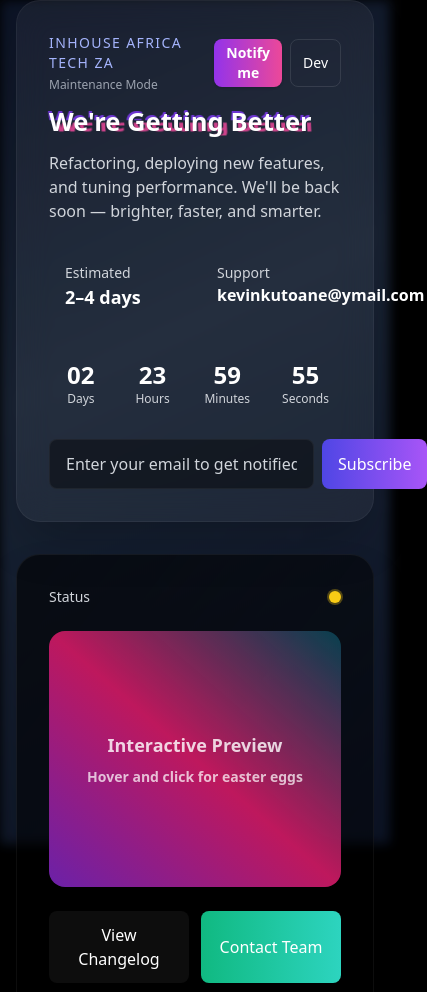
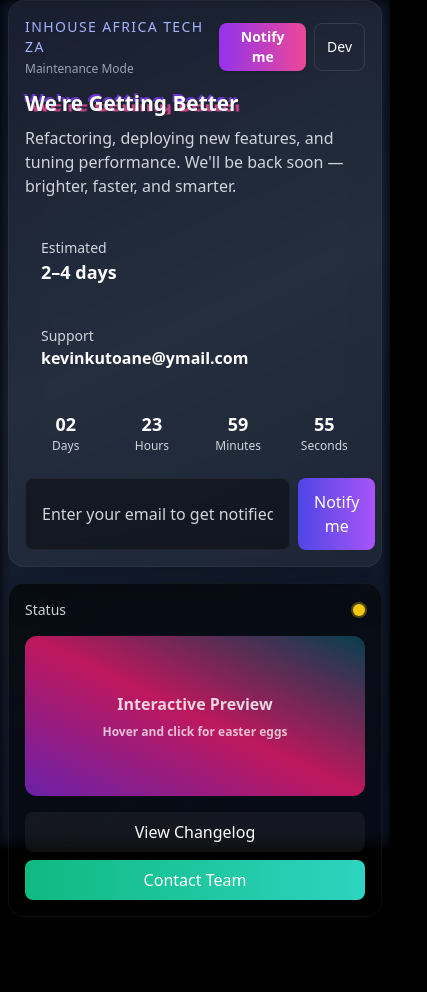
Before and after one commit to kevinkutoane/inhouse-africa-tech, a website: page index.html in a window 390 px wide. Shown: the top 992 px of the page, 427 px wide, since content can reach past the window. After the commit the page ends 917 px from the top, so only its background shows below. Drawn offline with nearby package versions, Linux system fonts and the light colour scheme.

Commit message:
Deploy maintenance page

```diff
--- a/index.html
+++ b/index.html
@@ -7,14 +7,14 @@
     <!-- Tailwind CSS CDN for basic styling -->
     <script src="https://cdn.tailwindcss.com"></script>
 </head>
-<body class="bg-black text-white min-h-screen overflow-hidden font-sans">
+<body class="bg-black text-white min-h-screen font-sans overflow-x-hidden overflow-y-auto">
     <!-- Animated gradient background -->
     <canvas id="bgCanvas" class="absolute inset-0 -z-10 w-full h-full"></canvas>
 
-    <div class="relative z-10 flex items-center justify-center min-h-screen px-4">
-        <div class="max-w-4xl w-full grid grid-cols-1 md:grid-cols-2 gap-8 items-center">
+    <div class="relative z-10 flex items-center justify-center px-2 sm:px-4 min-h-0 h-auto" style="min-height:0;height:auto;">
+        <div class="max-w-4xl w-full grid grid-cols-1 md:grid-cols-2 gap-4 md:gap-8 items-center">
             <!-- Left: hero / glitch title -->
-            <div class="p-8 rounded-3xl bg-white/5 backdrop-blur-lg border border-white/5 shadow-2xl">
+            <div class="p-4 sm:p-6 md:p-8 rounded-2xl md:rounded-3xl bg-white/5 backdrop-blur-lg border border-white/5 shadow-2xl">
                 <div class="flex items-center justify-between mb-4">
                     <div class="space-y-1">
                         <div class="text-sm text-indigo-300 uppercase tracking-widest">Inhouse Africa Tech ZA</div>
@@ -26,13 +26,13 @@
                     </div>
                 </div>
 
-                <h1 class="glitch text-4xl md:text-5xl font-extrabold mb-4 leading-tight" data-text="We're Getting Better">
+                <h1 class="glitch text-2xl sm:text-3xl md:text-5xl font-extrabold mb-3 sm:mb-4 leading-tight break-words" data-text="We're Getting Better">
                     We're Getting Better
                 </h1>
 
                 <p class="text-gray-300 mb-6">Refactoring, deploying new features, and tuning performance. We'll be back soon — brighter, faster, and smarter.</p>
 
-                <div class="grid grid-cols-2 gap-3 mb-6">
+                <div class="grid grid-cols-1 sm:grid-cols-2 gap-2 sm:gap-3 mb-4 sm:mb-6">
                     <div class="p-4 rounded-lg bg-white/3">
                         <div class="text-sm text-gray-300">Estimated</div>
                         <div class="text-lg font-semibold">2–4 days</div>
@@ -43,22 +43,22 @@
                     </div>
                 </div>
 
-                <div class="mb-6">
-                    <div id="countdown" class="flex gap-4 text-center text-sm">
-                        <div class="px-3 py-2 bg-white/3 rounded-lg w-full">
-                            <div id="days" class="text-2xl font-bold">-</div>
+                <div class="mb-4 sm:mb-6">
+                    <div id="countdown" class="flex flex-wrap gap-2 sm:gap-4 text-center text-xs sm:text-sm">
+                        <div class="flex-1 min-w-[70px] px-2 py-2 bg-white/3 rounded-lg">
+                            <div id="days" class="text-lg sm:text-2xl font-bold">-</div>
                             <div class="text-xs text-gray-300">Days</div>
                         </div>
-                        <div class="px-3 py-2 bg-white/3 rounded-lg w-full">
-                            <div id="hours" class="text-2xl font-bold">-</div>
+                        <div class="flex-1 min-w-[70px] px-2 py-2 bg-white/3 rounded-lg">
+                            <div id="hours" class="text-lg sm:text-2xl font-bold">-</div>
                             <div class="text-xs text-gray-300">Hours</div>
                         </div>
-                        <div class="px-3 py-2 bg-white/3 rounded-lg w-full">
-                            <div id="mins" class="text-2xl font-bold">-</div>
+                        <div class="flex-1 min-w-[70px] px-2 py-2 bg-white/3 rounded-lg">
+                            <div id="mins" class="text-lg sm:text-2xl font-bold">-</div>
                             <div class="text-xs text-gray-300">Minutes</div>
                         </div>
-                        <div class="px-3 py-2 bg-white/3 rounded-lg w-full">
-                            <div id="secs" class="text-2xl font-bold">-</div>
+                        <div class="flex-1 min-w-[70px] px-2 py-2 bg-white/3 rounded-lg">
+                            <div id="secs" class="text-lg sm:text-2xl font-bold">-</div>
                             <div class="text-xs text-gray-300">Seconds</div>
                         </div>
                     </div>
@@ -66,30 +66,30 @@
 
                 <form id="notifyForm" class="flex gap-2">
                     <input id="notifyEmail" type="email" placeholder="Enter your email to get notified" class="flex-1 px-4 py-3 rounded-lg bg-black/40 placeholder-gray-300 border border-white/5" />
-                    <button type="submit" class="px-4 py-3 rounded-lg bg-gradient-to-r from-indigo-600 to-purple-500">Subscribe</button>
+                    <button type="submit" id="notifyBtn" class="px-4 py-3 rounded-lg bg-gradient-to-r from-indigo-600 to-purple-500">Notify me</button>
                 </form>
             </div>
 
             <!-- Right: artwork / interactive area -->
-            <div class="p-8 rounded-3xl bg-gradient-to-br from-black/60 to-black/40 border border-white/5 shadow-2xl flex flex-col gap-6">
+        <div class="p-4 sm:p-6 md:p-8 rounded-2xl md:rounded-3xl bg-gradient-to-br from-black/60 to-black/40 border border-white/5 shadow-2xl flex flex-col gap-4 sm:gap-6">
                 <div class="flex items-center justify-between">
                     <div class="text-sm text-gray-300">Status</div>
                     <div id="statusDot" class="w-3 h-3 rounded-full bg-yellow-400 ring-2 ring-yellow-400/30"></div>
                 </div>
 
                                         <div class="flex-1 flex items-center justify-center">
-                            <div id="art" class="w-full h-64 rounded-2xl bg-gradient-to-tr from-purple-800 via-pink-700 to-cyan-500/30 flex items-center justify-center text-3xl font-bold text-white/90 relative overflow-hidden cursor-pointer transition-all duration-300">
+                            <div id="art" class="w-full h-40 sm:h-56 md:h-64 rounded-xl md:rounded-2xl bg-gradient-to-tr from-purple-800 via-pink-700 to-cyan-500/30 flex items-center justify-center text-xl sm:text-2xl md:text-3xl font-bold text-white/90 relative overflow-hidden cursor-pointer transition-all duration-300">
                                 <div id="artText" class="space-y-2 text-center pointer-events-none select-none">
-                                    <div class="text-lg opacity-90">Interactive Preview</div>
-                                    <div class="text-sm opacity-80">Hover and click for easter eggs</div>
+                                    <div class="text-base sm:text-lg opacity-90">Interactive Preview</div>
+                                    <div class="text-xs sm:text-sm opacity-80">Hover and click for easter eggs</div>
                                 </div>
                                 <div id="sparkleBox" class="absolute inset-0 pointer-events-none"></div>
                             </div>
                         </div>
 
-                <div class="flex gap-3">
-                    <button id="ghostBtn" class="flex-1 px-4 py-3 bg-white/5 rounded-lg">View Changelog</button>
-                    <button id="contactBtn" class="flex-1 px-4 py-3 bg-gradient-to-r from-emerald-500 to-teal-400 rounded-lg">Contact Team</button>
+                <div class="flex flex-col sm:flex-row gap-2 sm:gap-3">
+                    <button id="ghostBtn" class="flex-1 px-4 py-2 sm:py-3 bg-white/5 rounded-lg">View Changelog</button>
+                    <button id="contactBtn" class="flex-1 px-4 py-2 sm:py-3 bg-gradient-to-r from-emerald-500 to-teal-400 rounded-lg">Contact Team</button>
                 </div>
 
                 <div id="devConsole" class="hidden mt-4 p-4 bg-black/70 rounded-lg text-xs font-mono text-green-300 max-h-36 overflow-auto">/* Dev console hidden - press Dev */</div>
@@ -120,10 +120,11 @@
         /* Buttons */
         button:active { transform: translateY(1px); }
 
-        /* Ensure readable wrapping on small screens */
+                /* Ensure readable wrapping and spacing on small screens */
                 @media (max-width: 640px) {
-          .glitch { font-size: 1.6rem; }
-          #countdown { gap: .5rem; }
+                    .glitch { font-size: 1.3rem; }
+                    #countdown { gap: .3rem; }
+                    #art { min-height: 120px; }
                 }
     </style>
 
@@ -249,23 +250,34 @@
             const form = document.getElementById('notifyForm');
             const email = document.getElementById('notifyEmail');
             const notifyBtn = document.getElementById('notifyBtn');
-                    form.addEventListener('submit', (e)=>{
+            form.addEventListener('submit', (e) => {
                 e.preventDefault();
                 const val = email.value.trim();
-                        if(!val || !/@/.test(val)){ email.classList.add('border-red-400'); return }
-
+                if (!val || !/@/.test(val)) {
+                    email.classList.add('border-red-400');
+                    return;
+                }
                 // Create a prefilled email to the site owner
                 const to = 'kevinkutoane@ymail.com';
                 const subject = encodeURIComponent('Subscribe: Maintenance notification');
                 const body = encodeURIComponent(`Please notify this address when the site is live: ${val}\n\nSubmitted via maintenance page.`);
                 const mailto = `mailto:${to}?subject=${subject}&body=${body}`;
-
-                        // Try to open the user's mail client
-                        const opened = window.location.href = mailto;
-
+                // Try window.open, fallback to location.href
+                let opened = false;
+                try {
+                    const win = window.open(mailto, '_blank');
+                    if (win) opened = true;
+                } catch (err) {}
+                if (!opened) {
+                    window.location.href = mailto;
+                }
                 // Provide UI feedback
-                        notifyBtn.textContent = 'Opening mail…'; notifyBtn.classList.add('opacity-80');
-                        setTimeout(()=>{ notifyBtn.textContent = 'Notify me'; notifyBtn.classList.remove('opacity-80') }, 2200);
+                notifyBtn.textContent = 'Opening mail…';
+                notifyBtn.classList.add('opacity-80');
+                setTimeout(() => {
+                    notifyBtn.textContent = 'Notify me';
+                    notifyBtn.classList.remove('opacity-80');
+                }, 2200);
                 email.value = '';
             });
 
```
Lines whose indentation alone changed are shown as unchanged.
